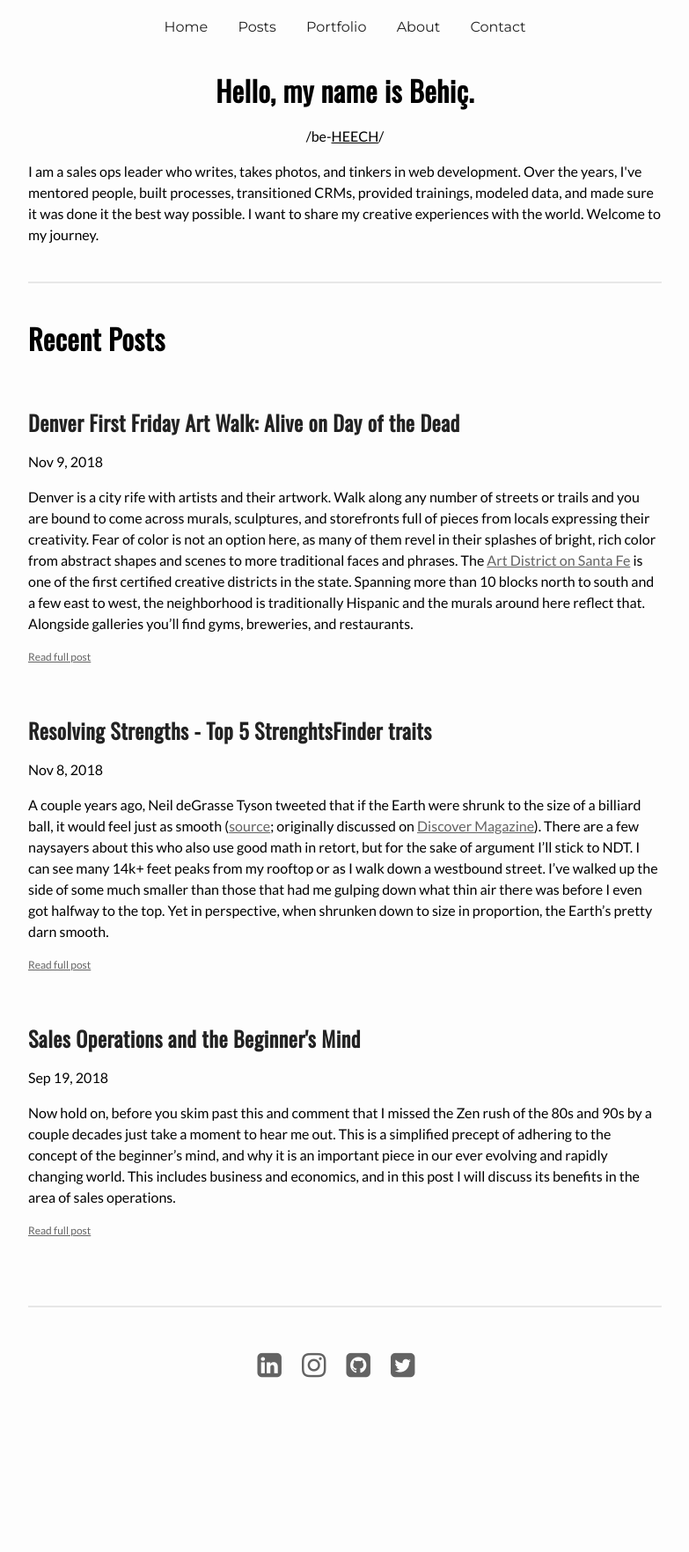
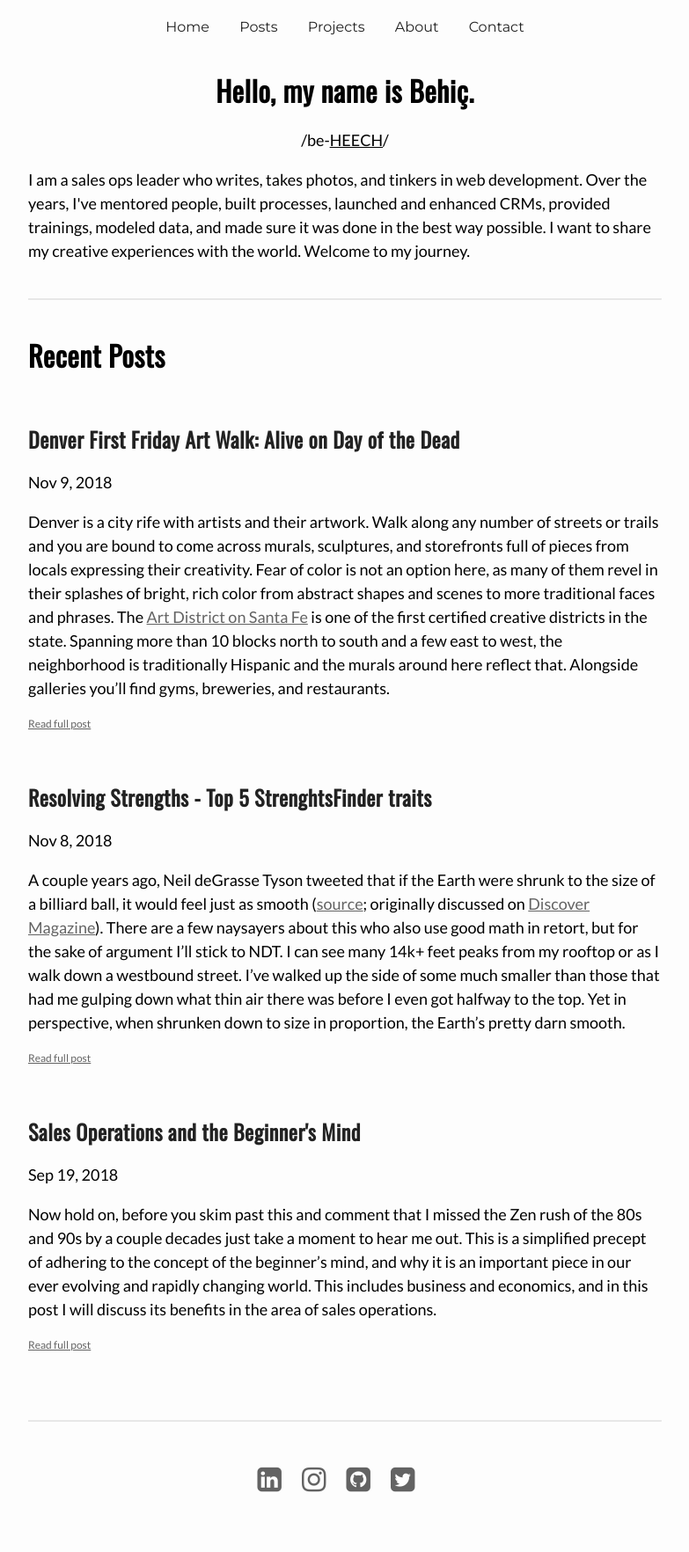
Before and after one commit to behica/behica.github.io, a Jekyll site: the page built from index.html, in a window 1280 px wide. Shown: the whole page at 88% size, without its empty margins (248-1031 px from the left). Built offline with Jekyll 4.4.1, drawn with Linux system fonts in a browser that asks for light colours; nearby versions of some CDN libraries; before the commit the page ends 1634 px from its top, so only the background shows below that.

Commit message:
Changed portfolio to projects, updated font, added Anthologist project

```diff
--- a/_config.yml
+++ b/_config.yml
@@ -6,9 +6,9 @@
   posts:
     output: true
     permalink: /posts/:path/
-  portfolio:
+  projects:
     output: true
-    permalink: /portfolio/:path/
+    permalink: /projects/:path/
 
 # Site settings
 title: BehicAkgun.com
--- a/_includes/header.html
+++ b/_includes/header.html
@@ -2,7 +2,7 @@
     <a href="javascript:void(0);" class='icon' id='iconText' onclick="navDisplay()">Menu <i class="fa fa-bars"></i></a>
     <a href="/">Home</a>
     <a href="/posts">Posts</a>
-    <a href="/portfolio">Portfolio</a>
+    <a href="/projects">Projects</a>
     <a href="/about">About</a>
     <a href="/contact">Contact</a>
 </nav>
--- a/css/main.css
+++ b/css/main.css
@@ -93,6 +93,10 @@
 /*
  * Typography
  */
+
+ p {
+	 font-size: 18px;
+ }
 
  .hello {
 	 margin-top: 0;
--- a/index.html
+++ b/index.html
@@ -6,7 +6,7 @@
   <div>
     <h1 class="hello tc">Hello, my name is Behiç.</h1>
     <p class="tc">/be-<span class="underline">HEECH</span>/</p>
-    <p>I am a sales ops leader who writes, takes photos, and tinkers in web development. Over the years, I've mentored people, built processes, transitioned CRMs, provided trainings, modeled data, and made sure it was done it the best way possible. I want to share my creative experiences with the world. Welcome to my journey.</p>
+    <p>I am a sales ops leader who writes, takes photos, and tinkers in web development. Over the years, I've mentored people, built processes, launched and enhanced CRMs, provided trainings, modeled data, and made sure it was done in the best way possible. I want to share my creative experiences with the world. Welcome to my journey.</p>
   </div>
   <hr>
   <h1>Recent Posts</h1><br/>
```
Also changed, not shown: _projects/anthologist.md (added, +21 -0 lines), portfolio.md (deleted, +0 -16 lines), projects.md (added, +16 -0 lines), _projects/blocjams.md (renamed from _portfolio/blocjams.md), _projects/connek4.md (renamed from _portfolio/connek4.md), img/anthologist.jpg (added).
